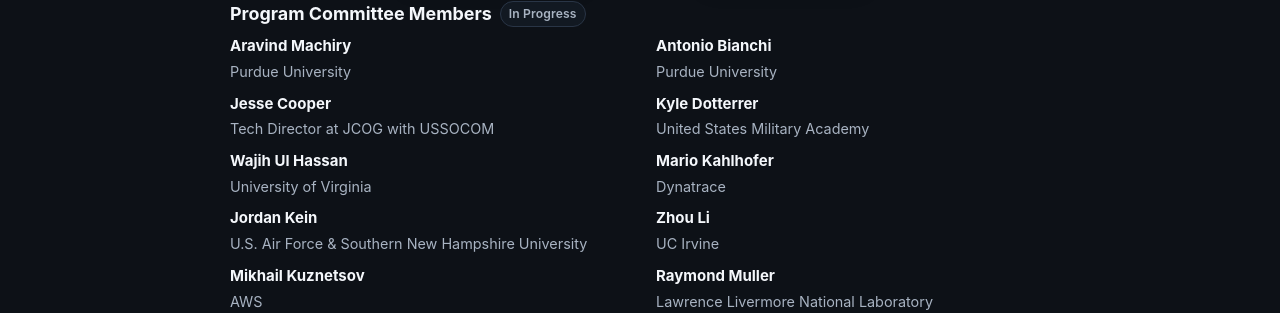
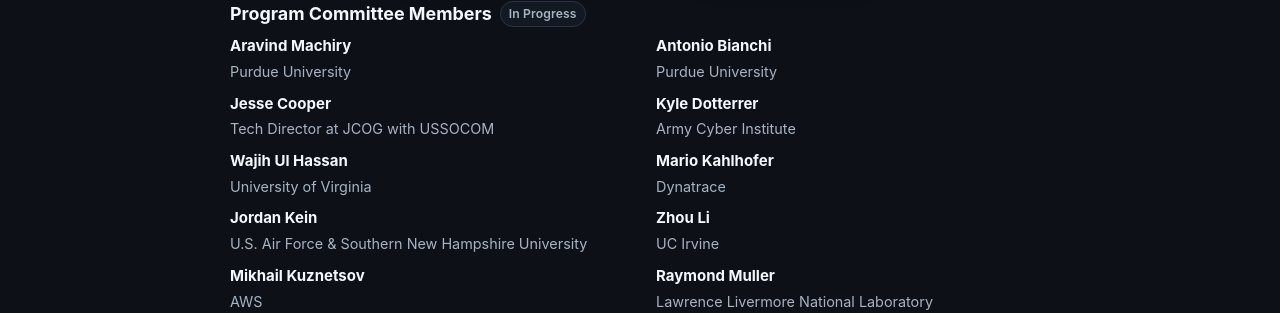
Before and after one commit to aidcworkshop/aidcworkshop.github.io, a Jekyll site: the page built from index.md, in a window 1280 px wide and 900 px high, scrolled down 6703 px. Shown: the part 140-453 px from the top of the window. Built offline with Jekyll 4.4.1, drawn with Linux system fonts in a browser that asks for light colours.

Commit message:
Update Kyle Dotterrer affiliation

```diff
--- a/_data/workshop.yml
+++ b/_data/workshop.yml
@@ -265,7 +265,7 @@ organizers:
         - name: "Jesse Cooper"
           affiliation: "Tech Director at JCOG with USSOCOM"
         - name: "Kyle Dotterrer"
-          affiliation: "United States Military Academy"
+          affiliation: "Army Cyber Institute"
         - name: "Wajih Ul Hassan"
           affiliation: "University of Virginia"
         - name: "Mario Kahlhofer"
```
